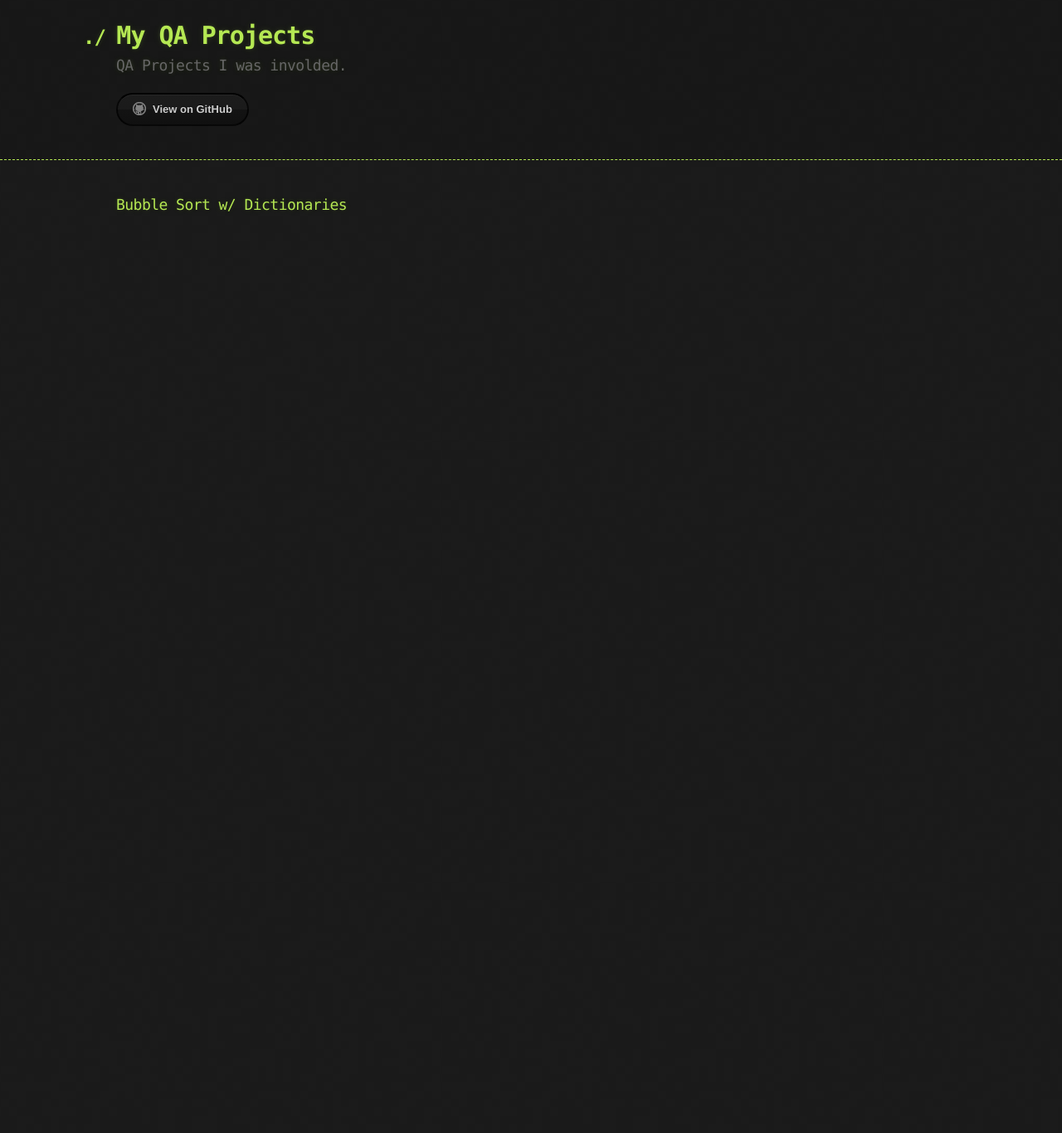
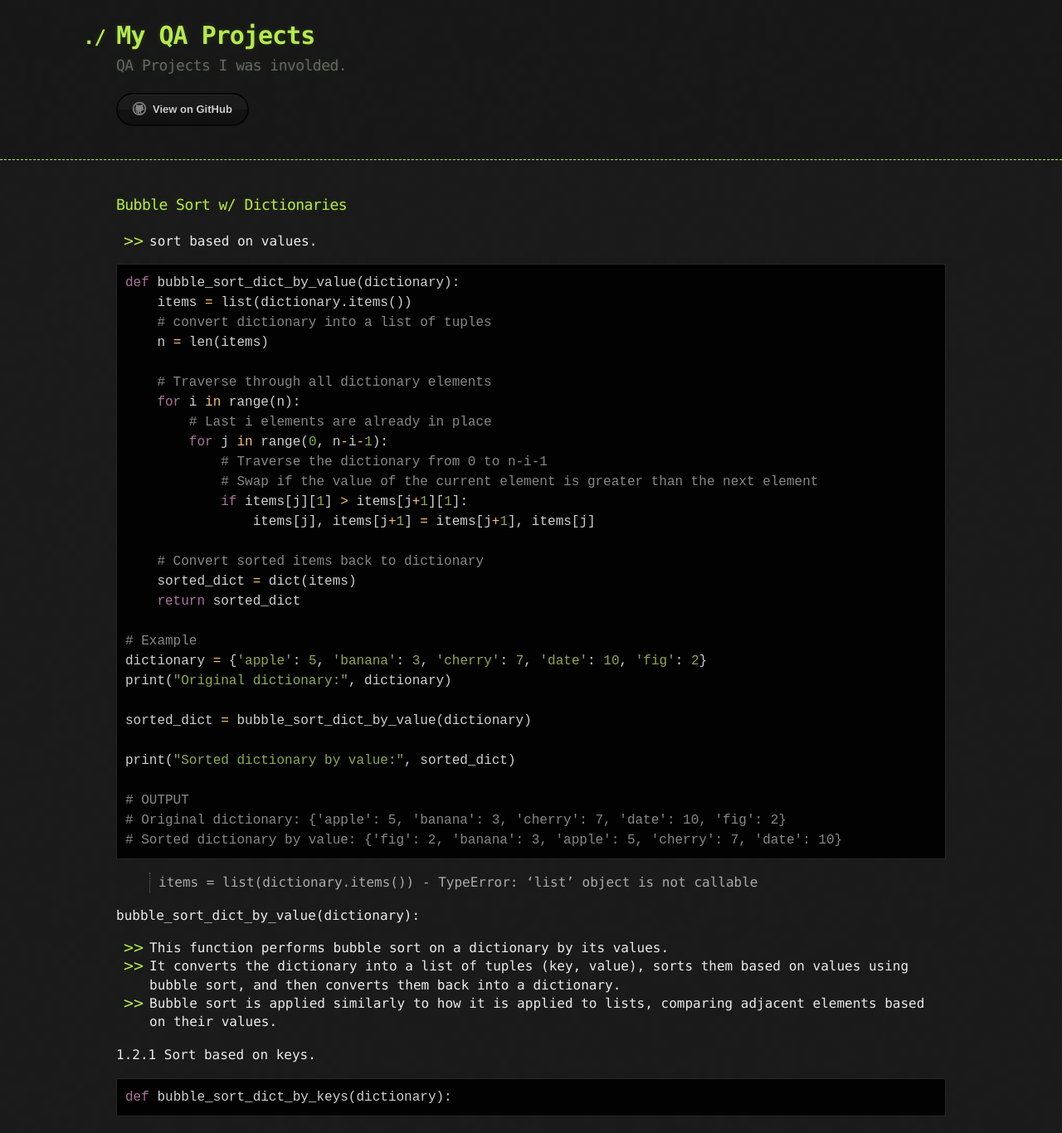
Before and after one commit to sciustechnologia/sciustechnologia.github.io, a Jekyll site: the page built from python/10_algos/10012.md, in a window 1280 px wide. Shown: the whole page at 83% size. Built offline with Jekyll 4.4.1, drawn with Linux system fonts in a browser that asks for light colours; before the commit the page ends 900 px from its top, so only the background shows below that.

Commit message:
Update 10012.md

````diff
--- a/python/10_algos/10012.md
+++ b/python/10_algos/10012.md
@@ -4,3 +4,49 @@ layout: default
 ---
 
 ### Bubble Sort w/ Dictionaries
+
+- sort based on values.
+
+```python
+def bubble_sort_dict_by_value(dictionary):
+    items = list(dictionary.items())
+    # convert dictionary into a list of tuples
+    n = len(items)
+
+    # Traverse through all dictionary elements
+    for i in range(n):
+        # Last i elements are already in place
+        for j in range(0, n-i-1):
+            # Traverse the dictionary from 0 to n-i-1
+            # Swap if the value of the current element is greater than the next element
+            if items[j][1] > items[j+1][1]:
+                items[j], items[j+1] = items[j+1], items[j]
+
+    # Convert sorted items back to dictionary
+    sorted_dict = dict(items)
+    return sorted_dict
+
+# Example
+dictionary = {'apple': 5, 'banana': 3, 'cherry': 7, 'date': 10, 'fig': 2}
+print("Original dictionary:", dictionary)
+
+sorted_dict = bubble_sort_dict_by_value(dictionary)
+
+print("Sorted dictionary by value:", sorted_dict)
+
+# OUTPUT
+# Original dictionary: {'apple': 5, 'banana': 3, 'cherry': 7, 'date': 10, 'fig': 2}
+# Sorted dictionary by value: {'fig': 2, 'banana': 3, 'apple': 5, 'cherry': 7, 'date': 10}
+```
+
+> items = list(dictionary.items()) - TypeError: 'list' object is not callable
+
+bubble_sort_dict_by_value(dictionary):
+* This function performs bubble sort on a dictionary by its values.
+* It converts the dictionary into a list of tuples (key, value), sorts them based on values using bubble sort, and then converts them back into a dictionary.
+* Bubble sort is applied similarly to how it is applied to lists, comparing adjacent elements based on their values.
+
+1.2.1 Sort based on keys.
+```python
+def bubble_sort_dict_by_keys(dictionary):
+```
````
